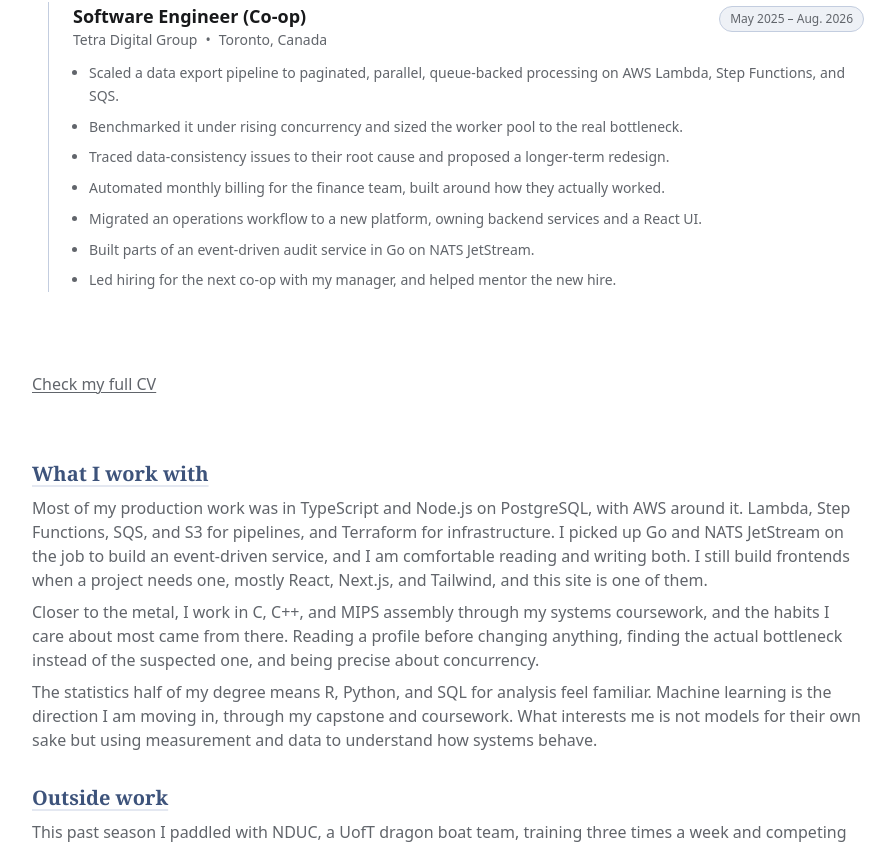
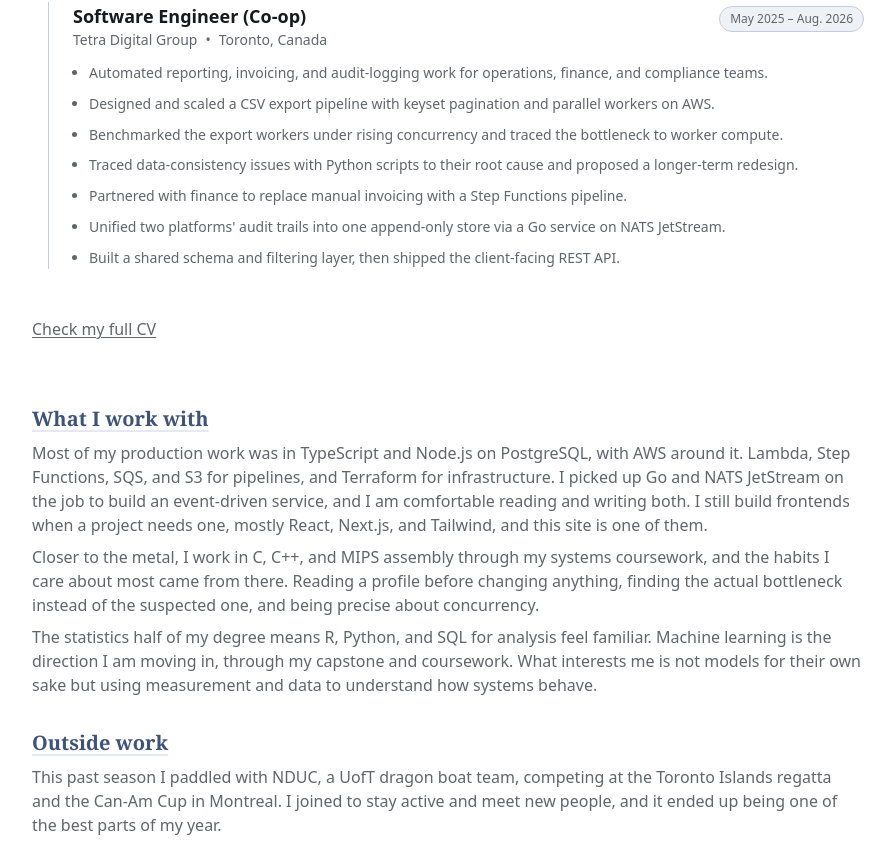
Before and after one commit to xinyue296/personal_website, a Next.js app: page /about in a window 1280 px wide. Shown: the part 910-1758 px from the top of the page, without its empty margins (192-1087 px from the left). Built offline with nearby package versions, Linux system fonts and the light colour scheme.

Commit message:
fix: refining ui and text of cv and blog pages (#5)

```diff
--- a/src/app/about/page.tsx
+++ b/src/app/about/page.tsx
@@ -104,12 +104,12 @@ const About = () => {
         </div>
 
         {/* Experience Timeline */}
-        <div className='my-8'>
+        <div className='mt-8'>
           <Experience />
         </div>
         <Link
           href='/cv'
-          className='-mt-8 mb-8 inline-flex items-center gap-2 text-muted-foreground underline decoration-1 underline-offset-2 transition-colors hover:text-foreground'
+          className='-mt-4 mb-8 inline-flex items-center gap-2 text-muted-foreground underline decoration-1 underline-offset-2 transition-colors hover:text-foreground'
         >
           <span>Check my full CV</span>
         </Link>
@@ -147,10 +147,9 @@ const About = () => {
           <h2 className='sectitle text-primary'>Outside work</h2>
           <p className='my-2 font-normal text-muted-foreground'>
             This past season I paddled with NDUC, a UofT dragon boat team,
-            training three times a week and competing at the Toronto Islands
-            regatta and the Can-Am Cup in Montreal. I joined to stay active and
-            meet new people, and it ended up being one of the best parts of my
-            year.
+            competing at the Toronto Islands regatta and the Can-Am Cup in
+            Montreal. I joined to stay active and meet new people, and it ended
+            up being one of the best parts of my year.
           </p>
           <p className='my-2 font-normal text-muted-foreground'>
             I also sang with the Hart House Singers for a couple of semesters.
--- a/src/app/blog/page.tsx
+++ b/src/app/blog/page.tsx
@@ -21,7 +21,7 @@ export default async function BlogPage() {
         />
         <h1 className='title mb-4'>Blog</h1>
         <p className='mb-12 max-w-2xl font-light text-muted-foreground'>
-          Notes on the things I build and what they taught me.
+          Things I found interesting along the way.
         </p>
 
         {posts.length === 0 ? (
--- a/src/app/globals.css
+++ b/src/app/globals.css
@@ -169,9 +169,12 @@
   .prose h2,
   .prose h3,
   .prose ul,
-  .prose strong,
   .prose a {
-    @apply text-foreground; /* Adjust for normal mode */
+    @apply text-foreground;
+  }
+
+  .prose strong {
+    @apply font-extrabold text-foreground;
   }
 
   .prose a {
--- a/src/components/intro/Experience.tsx
+++ b/src/components/intro/Experience.tsx
@@ -17,13 +17,13 @@ const experiences: ExperienceItem[] = [
     period: 'May 2025 \u2013 Aug. 2026',
     link: 'https://tetradg.com',
     description: [
-      'Scaled a data export pipeline to paginated, parallel, queue-backed processing on AWS Lambda, Step Functions, and SQS.',
-      'Benchmarked it under rising concurrency and sized the worker pool to the real bottleneck.',
-      'Traced data-consistency issues to their root cause and proposed a longer-term redesign.',
-      'Automated monthly billing for the finance team, built around how they actually worked.',
-      'Migrated an operations workflow to a new platform, owning backend services and a React UI.',
-      'Built parts of an event-driven audit service in Go on NATS JetStream.',
-      'Led hiring for the next co-op with my manager, and helped mentor the new hire.'
+      'Automated reporting, invoicing, and audit-logging work for operations, finance, and compliance teams.',
+      'Designed and scaled a CSV export pipeline with keyset pagination and parallel workers on AWS.',
+      'Benchmarked the export workers under rising concurrency and traced the bottleneck to worker compute.',
+      'Traced data-consistency issues with Python scripts to their root cause and proposed a longer-term redesign.',
+      'Partnered with finance to replace manual invoicing with a Step Functions pipeline.',
+      "Unified two platforms' audit trails into one append-only store via a Go service on NATS JetStream.",
+      'Built a shared schema and filtering layer, then shipped the client-facing REST API.'
     ]
   }
 ]
--- a/src/content/blog/16-months-at-a-fintech-startup.mdx
+++ b/src/content/blog/16-months-at-a-fintech-startup.mdx
@@ -1,6 +1,6 @@
 ---
   title: Seven lessons from sixteen months at a fintech startup
-  summary: What I learned going from validating other people's fixes to owning features end to end.
+  summary: ''
   author: 'Cindy Tao'
   publishedAt: '2026-10-11'
 ---
```
Also changed, not shown: src/content/cv.md (+80 -32 lines).
